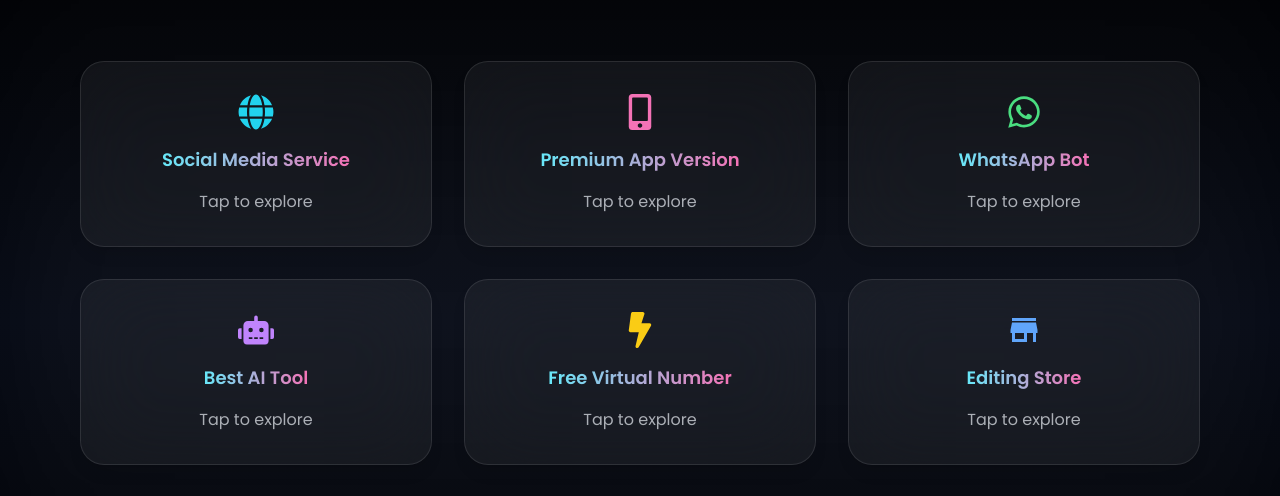
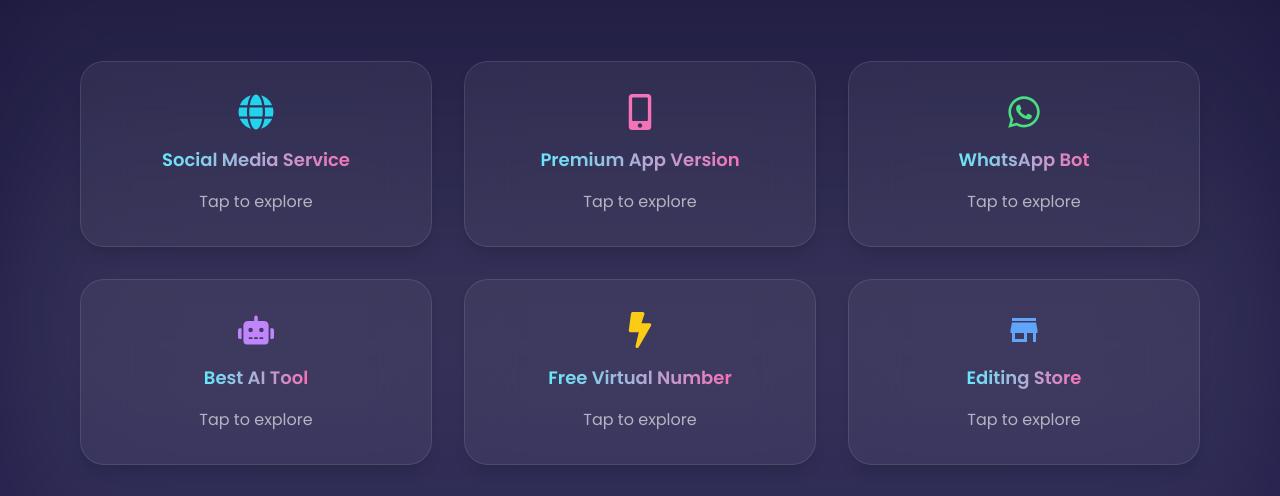
Before and after one commit to tech242242/glassmorphism-website, a React (Vite) app: page / in a window 1280 px wide. Shown: the part 939-1435 px from the top of the page. Built offline with nearby package versions, Linux system fonts and the light colour scheme.

Commit message:
Update Features.jsx

```diff
--- a/src/components/Features.jsx
+++ b/src/components/Features.jsx
@@ -27,10 +27,10 @@ export default function Features() {
   return (
     <section
       id="features"
-      className="py-24 relative text-white overflow-hidden bg-gradient-to-b from-black via-gray-950 to-black"
+      className="py-24 relative text-white overflow-hidden bg-transparent"
     >
-      {/* ✨ Background Glow */}
-      <div className="absolute inset-0 bg-gradient-to-b from-transparent via-white/5 to-transparent blur-3xl"></div>
+      {/* ✨ Light transparent glow background */}
+      <div className="absolute inset-0 bg-gradient-to-b from-transparent via-white/10 to-transparent blur-3xl pointer-events-none"></div>
 
       <div className="max-w-6xl mx-auto text-center relative z-10 px-4">
         {/* 🧠 Title */}
@@ -38,7 +38,7 @@ export default function Features() {
           className="text-4xl sm:text-5xl font-extrabold mb-14 bg-gradient-to-r from-cyan-400 via-pink-500 to-purple-500 bg-clip-text text-transparent tracking-tight"
           initial={{ opacity: 0, y: 40 }}
           whileInView={{ opacity: 1, y: 0 }}
-          transition={{ duration: 1, ease: [0.25, 0.1, 0.25, 1] }}
+          transition={{ duration: 0.9, ease: "easeOut" }}
           viewport={{ once: true }}
         >
           Our Powerful Features
@@ -55,24 +55,24 @@ export default function Features() {
               initial={{ opacity: 0, y: 60, scale: 0.9 }}
               whileInView={{ opacity: 1, y: 0, scale: 1 }}
               transition={{
-                duration: 0.8,
-                delay: index * 0.1,
-                ease: [0.22, 1, 0.36, 1], // iOS-like smooth easing
+                duration: 0.7,
+                delay: index * 0.08,
+                ease: "easeOut", // 🔥 Android friendly smooth transition
               }}
               viewport={{ once: true }}
               whileHover={{
-                scale: 1.03,
-                rotate: 0.5,
-                boxShadow: "0px 0px 30px rgba(255, 255, 255, 0.15)",
+                scale: 1.04,
+                rotate: 0.4,
+                boxShadow: "0px 0px 20px rgba(255, 255, 255, 0.1)",
               }}
-              whileTap={{ scale: 0.97 }}
-              className="group relative p-6 sm:p-8 rounded-3xl bg-white/5 border border-white/10 backdrop-blur-2xl shadow-lg transition-all duration-500 ease-[cubic-bezier(0.22,1,0.36,1)]"
+              whileTap={{ scale: 0.96 }}
+              className="group relative p-6 sm:p-8 rounded-3xl bg-white/5 border border-white/10 backdrop-blur-xl shadow-lg transition-all duration-500 ease-out"
             >
-              {/* 🌈 iOS Glow on Hover */}
-              <div className="absolute inset-0 rounded-3xl bg-gradient-to-r from-cyan-400/10 via-pink-400/10 to-purple-400/10 opacity-0 group-hover:opacity-100 blur-2xl transition duration-700"></div>
+              {/* 🌈 iOS Glow */}
+              <div className="absolute inset-0 rounded-3xl bg-gradient-to-r from-cyan-400/10 via-pink-400/10 to-purple-400/10 opacity-0 group-hover:opacity-100 blur-2xl transition duration-700 ease-out"></div>
 
               <div className="relative z-10 flex flex-col items-center text-center space-y-4">
-                <div className="transition-transform duration-700 group-hover:scale-110">
+                <div className="transition-transform duration-700 ease-out group-hover:scale-110">
                   {feature.icon}
                 </div>
                 <h3 className="text-lg font-semibold bg-gradient-to-r from-cyan-300 to-pink-400 bg-clip-text text-transparent">
```
